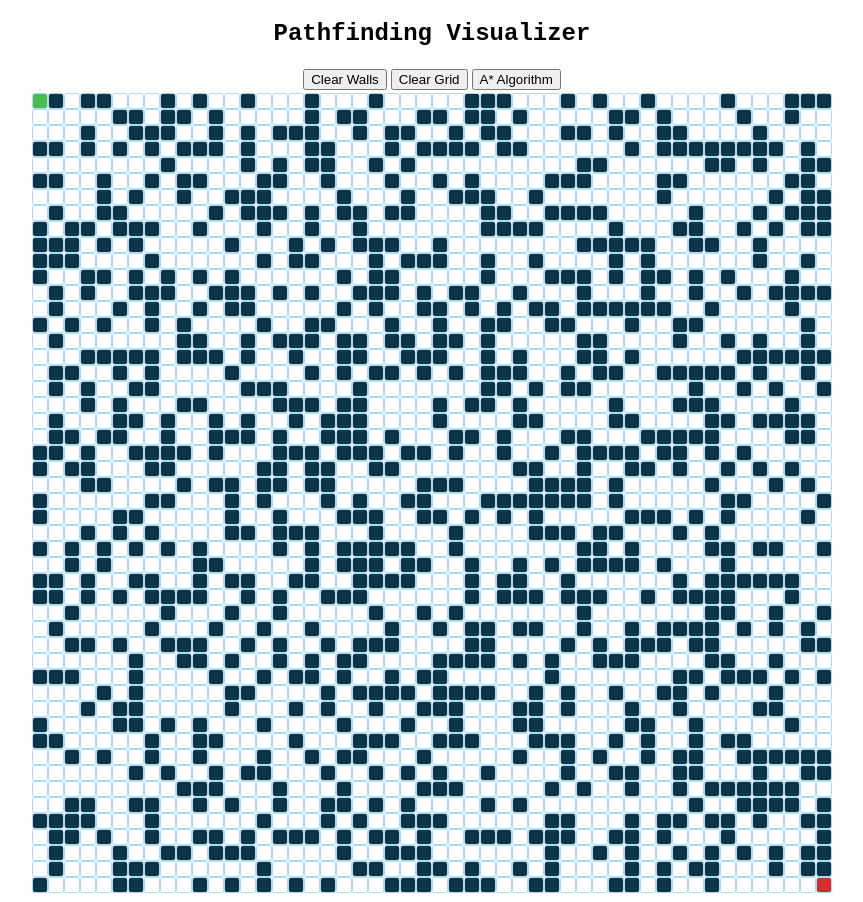
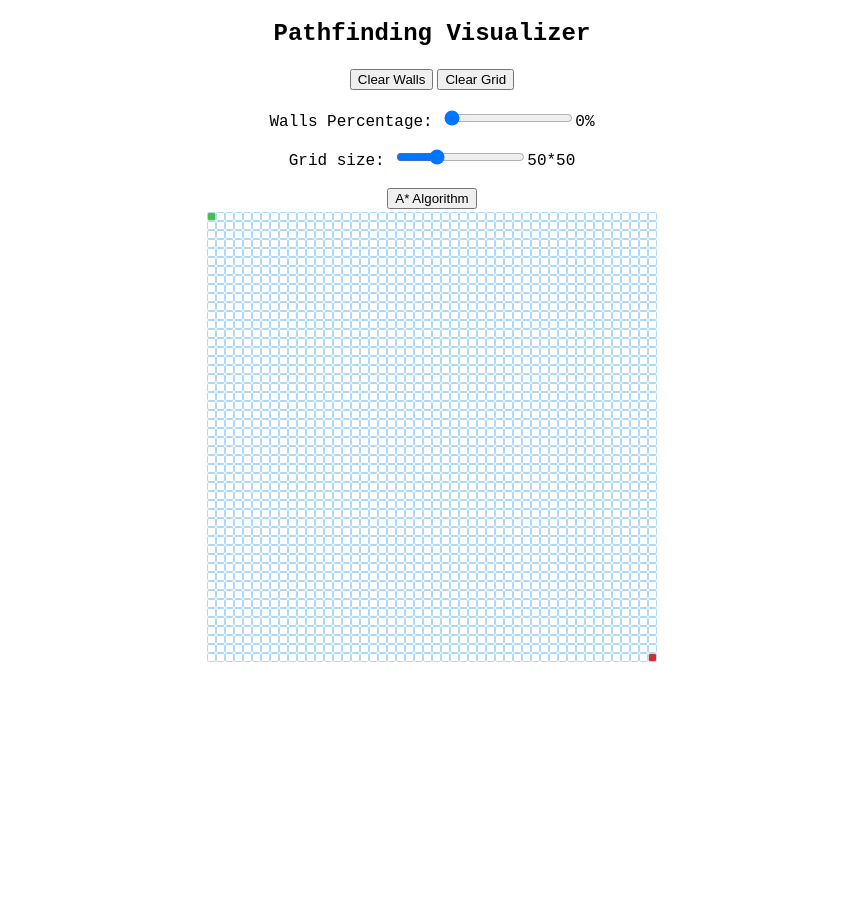
Before and after one commit to rijalaasish0/PathfindingVisualizer, a React (Create React App) app: page / in a window 1280 px wide. Shown: the whole page, without its empty margins (208-1071 px from the left). After the commit the page ends 800 px from the top, so only its background shows below. Built offline with nearby package versions, Linux system fonts and the light colour scheme.

Commit message:
Added sliders for grid size and wall percentage

```diff
--- a/src/Components/PathfindingVisualizer.js
+++ b/src/Components/PathfindingVisualizer.js
@@ -17,13 +17,15 @@ const PathfindingVisualizer = () => {
     const [curRow, setCurRow] = useState(0);
     const [curCol, setCurCol] = useState(0);
     const [isRunning, setIsRunning] = useState(false);
+    const [wallPercentage, setWallPercentage] = useState(0);
 
     const [mouseIsPressed, setMouseIsPressed] = useState(false);
 
     useEffect(() => {
         const newGrid = getInitialGrid();
         setGrid(newGrid);
-    }, []);
+        console.log("HI!");
+    }, [wallPercentage, row_count]);
 
 
     const getInitialGrid = (rowCount = row_count, colCount = col_count) => {
@@ -62,7 +64,7 @@ const PathfindingVisualizer = () => {
                 Math.abs(finish_vertex_row - row) +
                 Math.abs(finish_vertex_col - col),
             isVisited: false,
-            isWall: genNum < 40,
+            isWall: genNum < wallPercentage,
             previousVertex: null,
             isVertex: true
         }
@@ -168,6 +170,7 @@ const PathfindingVisualizer = () => {
     }
 
     const clearWalls = () => {
+        clearGrid();
         const newGrid = getInitialGrid();
         setGrid(newGrid);
     }
@@ -269,13 +272,43 @@ const PathfindingVisualizer = () => {
         return verticesInShortestPathOrder;
     }
 
+    const updateWallPercentage = (e) => {
+        setWallPercentage(parseInt(e.target.value));
+        const newGrid = getInitialGrid();
+        setGrid(newGrid);
+    }
+
+    const updateSize = (e) => {
+        setColCount(parseInt(e.target.value));
+        setRowCount(parseInt(e.target.value));
+        setFinishVertexCol(parseInt(e.target.value) - 1);
+        setFinishVertexRow(parseInt(e.target.value) - 1);
+        const newGrid = getInitialGrid();
+        setGrid(newGrid);
+    }
+
     return (
         <div>
             <center>
                 <h2>Pathfinding Visualizer</h2>
                 <button onClick={clearWalls}>Clear Walls</button>
                 <button onClick={clearGrid}>Clear Grid</button>
-
+                {/* <select name="wallPer" id="wallPer" onChange={updateWallPercentage}>
+                    <option value="0">0%</option>
+                    <option value="10">10%</option>
+                    <option value="20">20%</option>
+                    <option value="30">30%</option>
+                    <option value="40">40%</option>
+                    <option value="50">50%</option>
+                </select> */}
+                <p>
+                    Walls Percentage: <input type="range" min="0" max="100" value={wallPercentage} onChange={updateWallPercentage} className="slider"></input>
+                    {wallPercentage}%
+                </p>
+                <p>
+                    Grid size: <input type="range" min="30" max="100" value={row_count} onChange={updateSize} className="sizeSlider"></input>
+                    {row_count}*{col_count}
+                </p>
                 <button
                     type="button"
                     className="btn btn-primary"
--- a/src/Components/Vertex.css
+++ b/src/Components/Vertex.css
@@ -1,6 +1,6 @@
 .vertex {
-    width: 12px;
-    height: 12px;
+    width: 5px;
+    height: 5px;
     outline: 1px solid rgb(175, 216, 248);
     display: flexbox;
     border-radius: 10%;
```
Lines whose indentation alone changed are shown as unchanged.
